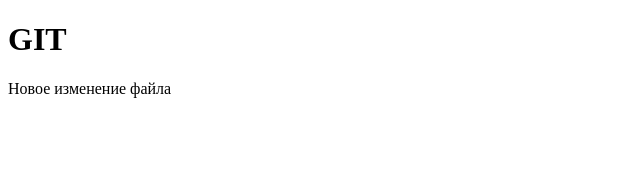
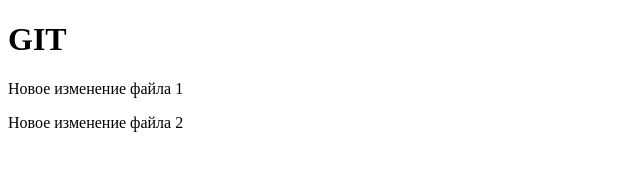
Before and after one commit to MiziakIvan/site, a plain HTML site: page index.html in a window 1280 px wide. Shown: the whole page, without its empty margins (0-640 px from the left). Drawn offline with Linux system fonts and the light colour scheme.

Commit message:
firs commit

```diff
--- a/index.html
+++ b/index.html
@@ -6,6 +6,7 @@
 </head>
 <body>
 	<h1>GIT</h1>
-	<p>Новое изменение файла</p>
+	<p>Новое изменение файла 1 </p>
+	<p>Новое изменение файла 2 </p>
 </body>
 </html>
```
